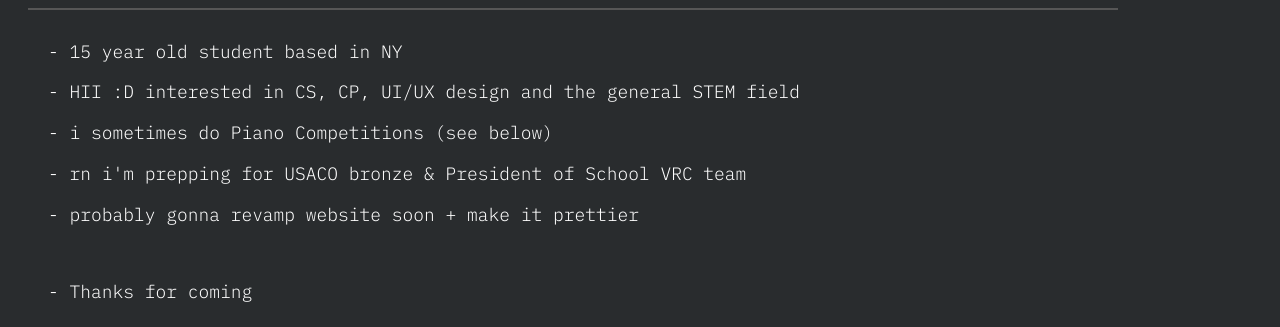
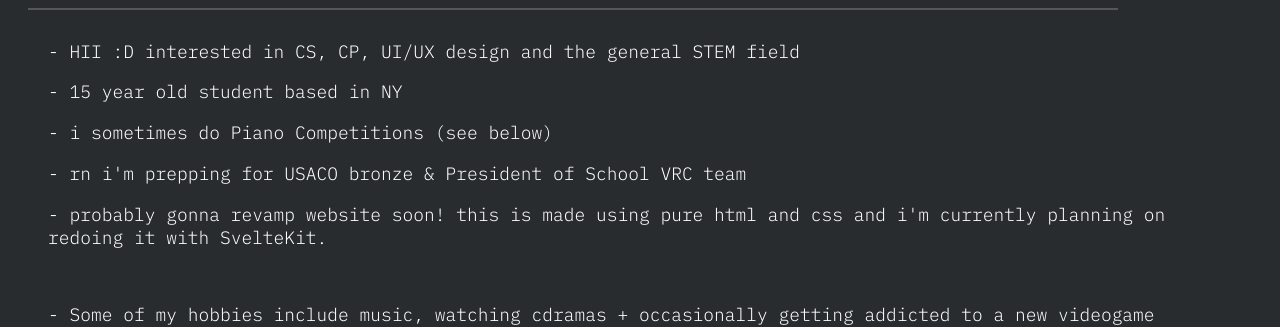
Before and after one commit to Ray0716/portfolio, a plain HTML site: page index.html in a window 1280 px wide. Shown: the part 633-960 px from the top of the page. Drawn offline with nearby package versions, Linux system fonts and the light colour scheme; files that its build step writes are made by us from their sources; a web font is replaced by a local one.

Commit message:
asdfasdf

```diff
--- a/index.html
+++ b/index.html
@@ -303,13 +303,15 @@
 
 
 
+
+      <p class="text">- HII :D   interested in CS, CP, UI/UX design and the general STEM field</p>
       <p id="age" class="text"></p>
-      <p class="text">- HII :D   interested in CS, CP, UI/UX design and the general STEM field</p>
       <p class="text">- i sometimes do Piano Competitions (see below) </p>
 
       <p class="text">- rn i'm prepping for USACO bronze & President of School VRC team</p>
 
-      <p class="text">- probably gonna revamp website soon + make it prettier</p><br>
+      <p class="text">- probably gonna revamp website soon! this is made using pure html and css and i'm currently planning on redoing it with SvelteKit. </p><br>
+      <p class="text">- Some of my hobbies include music, watching cdramas + occasionally getting addicted to a new videogame</p><br>
       <p class="text">- Thanks for coming</p><br>
 
     <p class="section_header" id = "piano">Piano</p>
```
